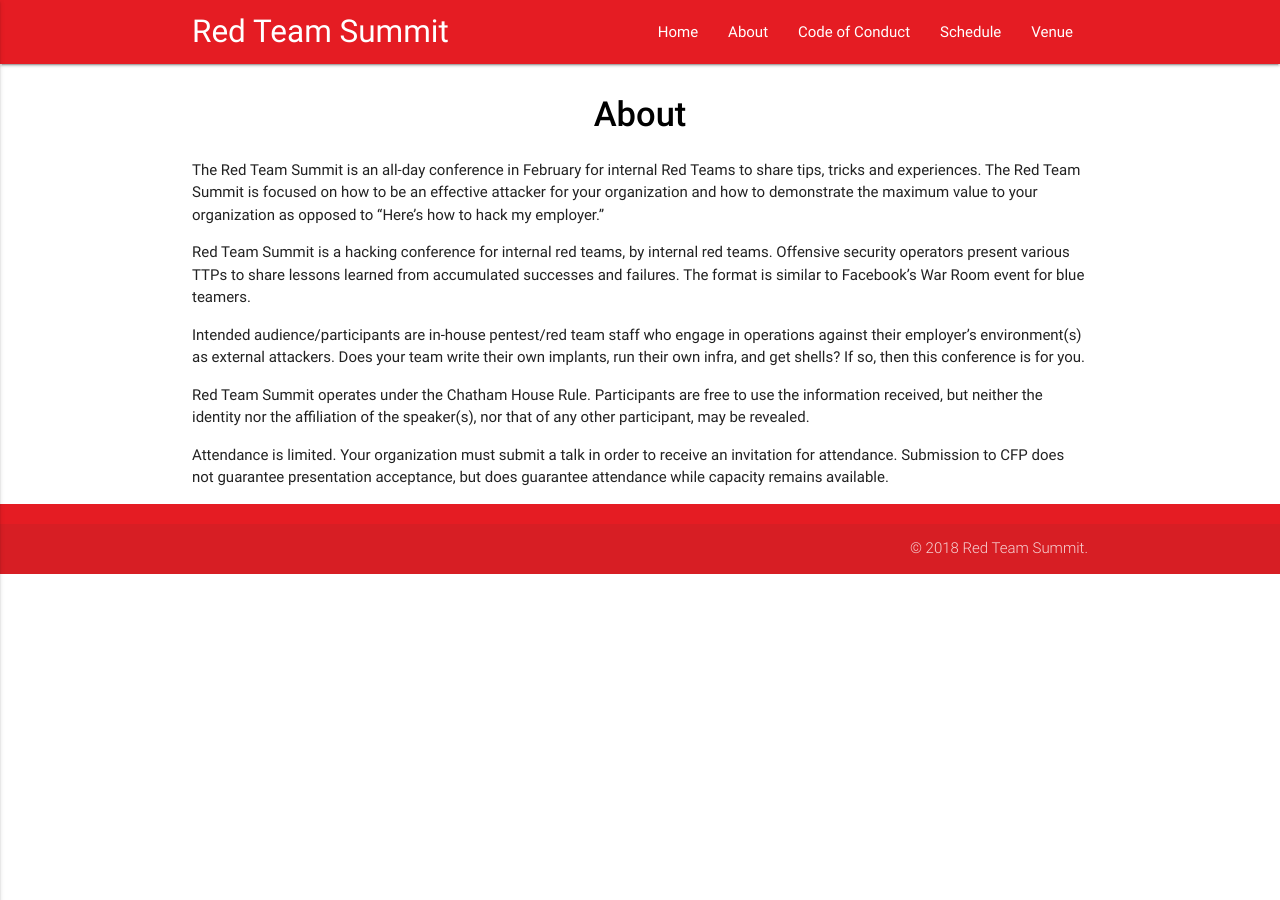
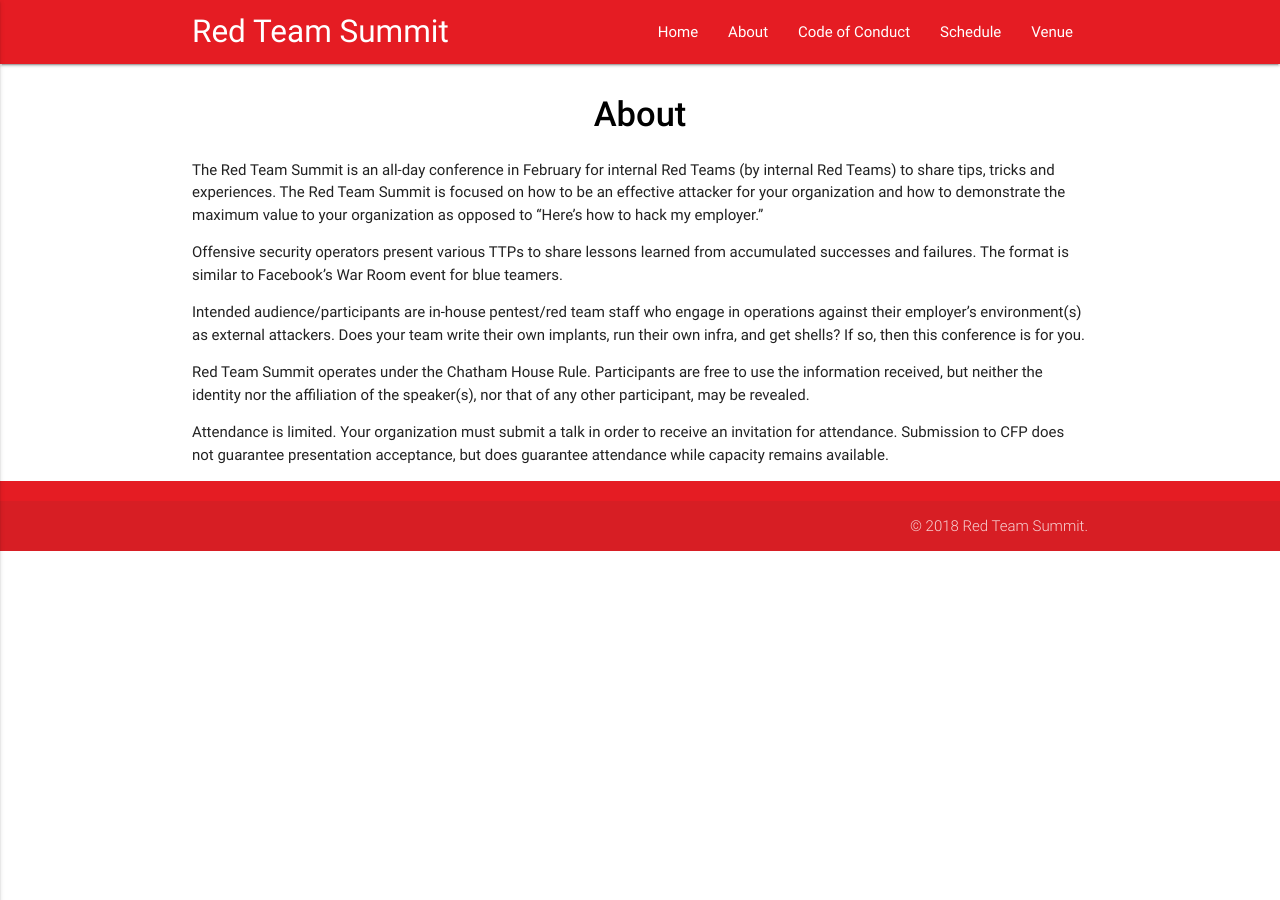
Before and after one commit to redteamsummit/redteamsummit.github.io, a Jekyll site: the page built from about.md, in a window 1280 px wide. Built offline with Jekyll 4.4.1, drawn with Linux system fonts in a browser that asks for light colours.

Commit message:
Site updates based on feedback.

```diff
--- a/about.md
+++ b/about.md
@@ -7,13 +7,12 @@ permalink: /about/
 <h1 class="page-title black-text">{{ page.title | escape }}</h1>
 
 The Red Team Summit is an all-day conference in February for internal Red Teams
-to share tips, tricks and experiences.  The Red Team Summit is focused on how to
-be an effective attacker for your organization and how to demonstrate the
-maximum value to your organization as opposed to "Here's how to hack my
-employer."
+(by internal Red Teams) to share tips, tricks and experiences.  The Red Team
+Summit is focused on how to be an effective attacker for your organization and
+how to demonstrate the maximum value to your organization as opposed to "Here's
+how to hack my employer."
 
-Red Team Summit is a hacking conference for internal red teams, by internal red
-teams. Offensive security operators present various TTPs to share lessons
+Offensive security operators present various TTPs to share lessons
 learned from accumulated successes and failures. The format is similar to
 Facebook's War Room event for blue teamers.
 
```
Also changed, not shown: venue.md (+2 -1 lines).
